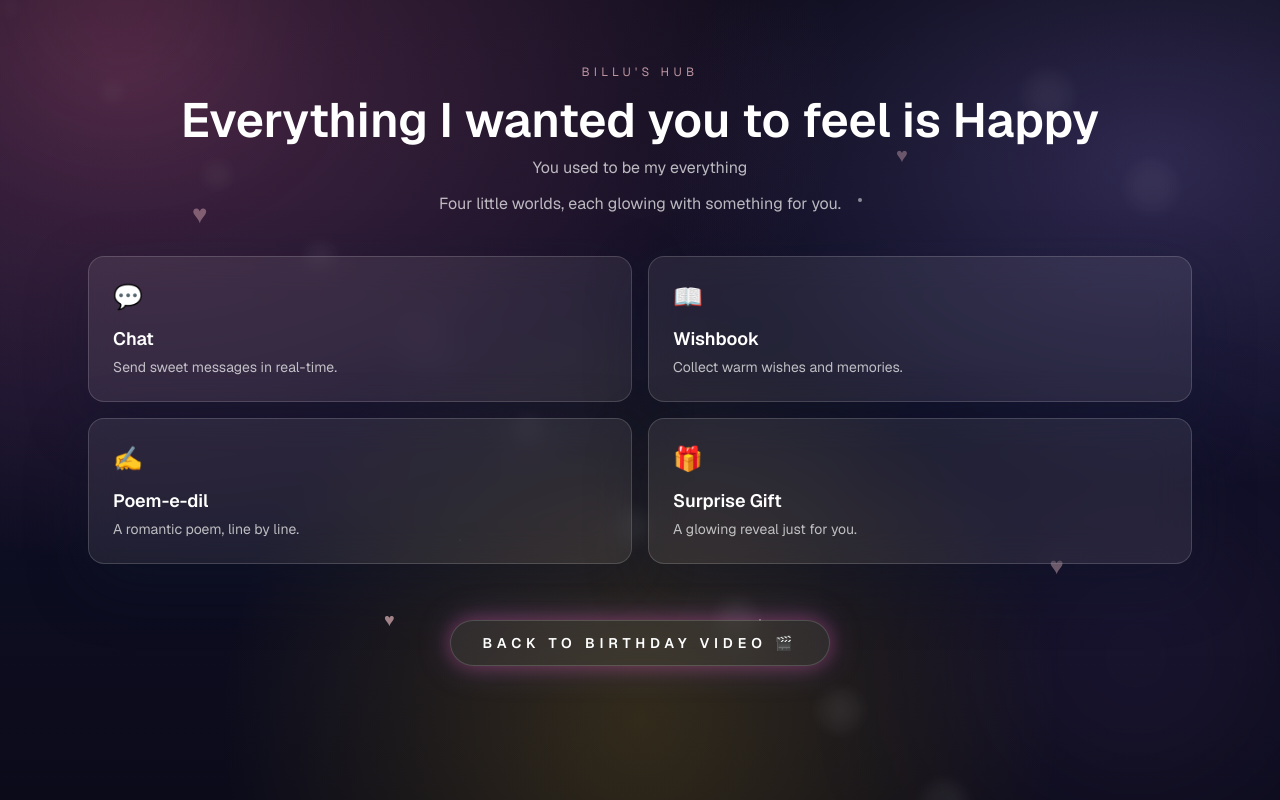
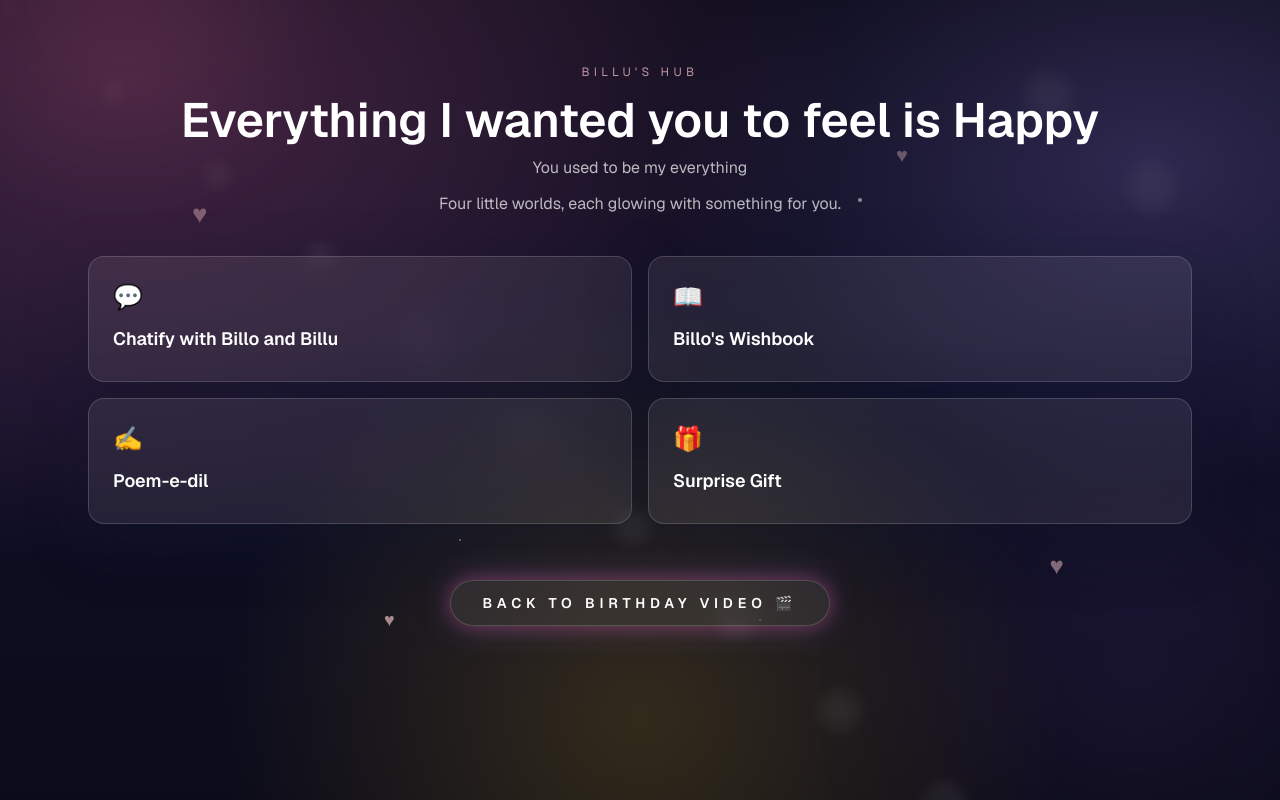
Before and after one commit to harsh23bai/gf-birthday, a Next.js app: page /dashboard in a window 1280 px wide. Built offline with nearby package versions, Linux system fonts and the light colour scheme; sample sign-in values are in the browser's storage.

Commit message:
kya kru ab

```diff
--- a/app/dashboard/page.tsx
+++ b/app/dashboard/page.tsx
@@ -61,9 +61,9 @@ export default function DashboardPage() {
           animate={{ opacity: 1, y: 0 }}
           className="mb-10 text-center"
         >
-          <p className="text-xs uppercase tracking-[0.35em] text-rose-200/70">
+          <h3 className="text-xs uppercase tracking-[0.35em] text-rose-200/70">
             Billu's Hub
-          </p>
+          </h3>
 
           <h1 className="mt-4 text-3xl font-semibold text-white md:text-5xl">
             Everything I wanted you to feel is Happy
@@ -87,8 +87,8 @@ export default function DashboardPage() {
         >
           {canAccess.includes("chat") && (
             <GlassCard
-              title="Chat"
-              description="Send sweet messages in real-time."
+              title="Chatify with Billo and Billu"
+              description=""
               icon="💬"
               active={activePanel === "chat"}
               onClick={() => openPanel("chat")}
@@ -97,8 +97,8 @@ export default function DashboardPage() {
 
           {canAccess.includes("guestbook") && (
             <GlassCard
-              title="Wishbook"
-              description="Collect warm wishes and memories."
+              title="Billo's Wishbook"
+              description=""
               icon="📖"
               active={activePanel === "guestbook"}
               onClick={() => openPanel("guestbook")}
@@ -108,7 +108,7 @@ export default function DashboardPage() {
           {canAccess.includes("poem") && (
             <GlassCard
               title="Poem-e-dil"
-              description="A romantic poem, line by line."
+              description=""
               icon="✍️"
               active={activePanel === "poem"}
               onClick={() => openPanel("poem")}
@@ -118,7 +118,7 @@ export default function DashboardPage() {
           {canAccess.includes("surprise") && (
             <GlassCard
               title="Surprise Gift"
-              description="A glowing reveal just for you."
+              description=""
               icon="🎁"
               active={activePanel === "surprise"}
               onClick={() => openPanel("surprise")}
--- a/components/GuestbookPanel.tsx
+++ b/components/GuestbookPanel.tsx
@@ -72,10 +72,10 @@ export default function GuestbookPanel({
       {/* Header */}
       <div className="shrink-0">
         <p className="text-sm uppercase tracking-[0.3em] text-rose-200/70">
-          Guestbook
+          Himanshi's Birthday Wishes!!
         </p>
         <h3 className="text-lg md:text-xl font-semibold text-white">
-          Leave a wish
+          Leave your wish to a Cat...
         </h3>
       </div>
 
@@ -102,7 +102,7 @@ export default function GuestbookPanel({
           type="submit"
           className="md:col-span-3 rounded-full bg-rose-400/40 px-5 py-2.5 md:py-3 text-xs uppercase tracking-[0.3em] text-white hover:bg-rose-400/60 transition"
         >
-          Send wish
+          Send Wish ❤️ Meow..
         </button>
       </form>
 
--- a/components/PoemPanel.tsx
+++ b/components/PoemPanel.tsx
@@ -3,11 +3,10 @@
 import { motion } from "framer-motion";
 
 const poemLines = [
-  "You are the hush before dawn and the spark right after.",
-  "The softest glow in my day, the surest home in my night.",
-  "In every laugh you leave light behind.",
-  "In every tear you teach me to hold the sky.",
-  "Today is yours, but you are forever my favorite day.",
+  "Special Friends are far and few.",
+  "But I wanna tell you that I'm blessed by you.",
+  "Your a true treasure I'll keep you in my Heart forever.",
+  "On your birthday, I wish you all the best.",
 ];
 
 export default function PoemPanel({
```
